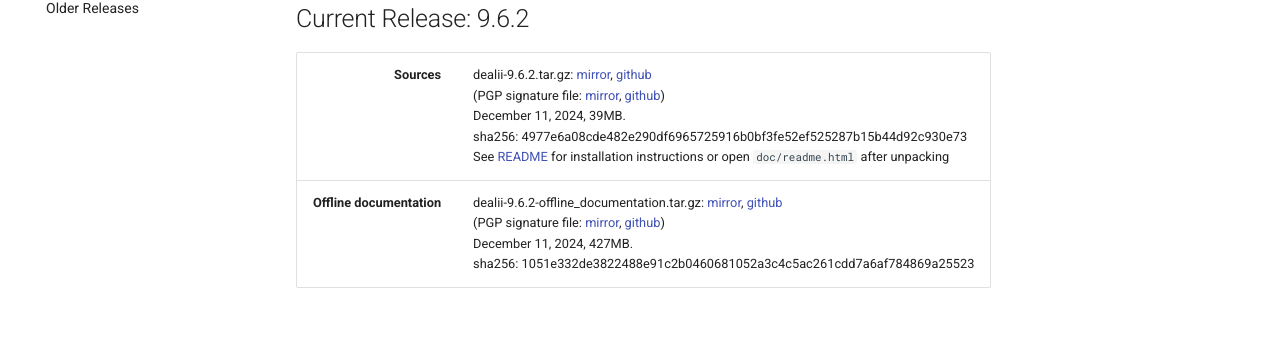
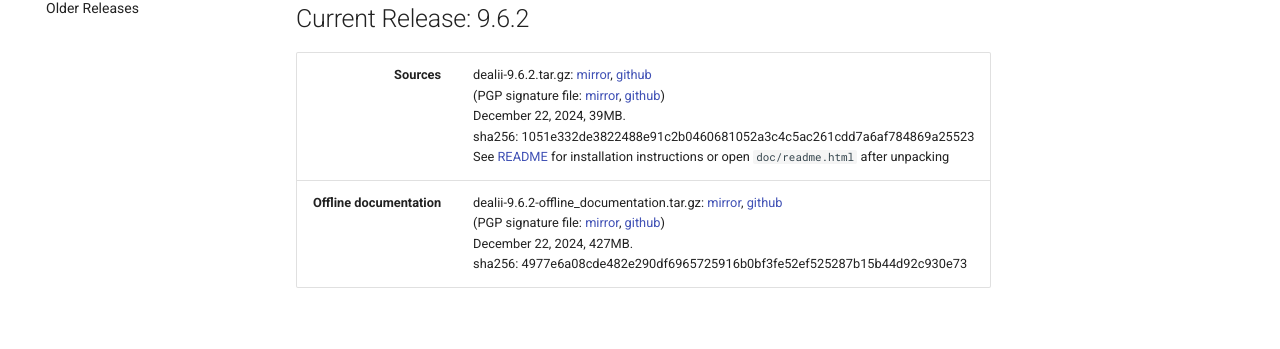
Before and after one commit to dealii/website, an MkDocs documentation site: the page built from docs/current_release/download.md, in a window 1280 px wide and 900 px high. Shown: the part 429-778 px from the top of the window. Built offline with MkDocs 1.6.1 and Material for MkDocs 9.7.7, drawn with Linux system fonts in a browser that asks for light colours; comment, search, counter and statistics services are not loaded.

Commit message:
Downloads: fix typos

```diff
--- a/docs/current_release/download.md
+++ b/docs/current_release/download.md
@@ -13,9 +13,9 @@ Downloads
 Current Release: 9.6.2
 ----------------------
 
-Sources |   <span style="font-weight:normal">dealii-9.6.2.tar.gz:  [mirror](/downloads/dealii-9.6.2.tar.gz), [github](https://github.com/dealii/dealii/releases/download/v9.6.2/dealii-9.6.2.tar.gz) <br> (PGP signature file: [mirror](/downloads/dealii-9.6.2.tar.gz.asc), [github]("https://github.com/dealii/dealii/releases/download/v9.6.2/dealii-9.6.2.tar.gz.asc")) <br> December 11, 2024, 39MB. <br> sha256:&nbsp;4977e6a08cde482e290df6965725916b0bf3fe52ef525287b15b44d92c930e73 <br> See [README](/9.6.0/readme.html) for installation instructions or open <code>doc/readme.html</code> after unpacking </span>|
+Sources |   <span style="font-weight:normal">dealii-9.6.2.tar.gz:  [mirror](/downloads/dealii-9.6.2.tar.gz), [github](https://github.com/dealii/dealii/releases/download/v9.6.2/dealii-9.6.2.tar.gz) <br> (PGP signature file: [mirror](/downloads/dealii-9.6.2.tar.gz.asc), [github](https://github.com/dealii/dealii/releases/download/v9.6.2/dealii-9.6.2.tar.gz.asc)) <br> December 22, 2024, 39MB. <br> sha256:&nbsp;1051e332de3822488e91c2b0460681052a3c4c5ac261cdd7a6af784869a25523 <br> See [README](/9.6.0/readme.html) for installation instructions or open <code>doc/readme.html</code> after unpacking </span>|
 -----------: |:-------------|
-<strong>Offline documentation</strong>      | dealii-9.6.2-offline_documentation.tar.gz: [mirror](/downloads/dealii-9.6.2-offline_documentation.tar.gz), [github](https://github.com/dealii/dealii/releases/download/v9.6.2/dealii-9.6.2-offline_documentation.tar.gz) <br>  (PGP signature file: [mirror](/downloads/dealii-9.6.2-offline_documentation.tar.gz.asc), [github](https://github.com/dealii/dealii/releases/download/v9.6.2/dealii-9.6.2-offline_documentation.tar.gz.asc)) <br>   December 11, 2024, 427MB. <br> sha256:&nbsp;1051e332de3822488e91c2b0460681052a3c4c5ac261cdd7a6af784869a25523 |
+<strong>Offline documentation</strong>      | dealii-9.6.2-offline_documentation.tar.gz: [mirror](/downloads/dealii-9.6.2-offline_documentation.tar.gz), [github](https://github.com/dealii/dealii/releases/download/v9.6.2/dealii-9.6.2-offline_documentation.tar.gz) <br>  (PGP signature file: [mirror](/downloads/dealii-9.6.2-offline_documentation.tar.gz.asc), [github](https://github.com/dealii/dealii/releases/download/v9.6.2/dealii-9.6.2-offline_documentation.tar.gz.asc)) <br>   December 22, 2024, 427MB. <br> sha256:&nbsp;4977e6a08cde482e290df6965725916b0bf3fe52ef525287b15b44d92c930e73 |
 
 Previous versions
 -----------------
```
